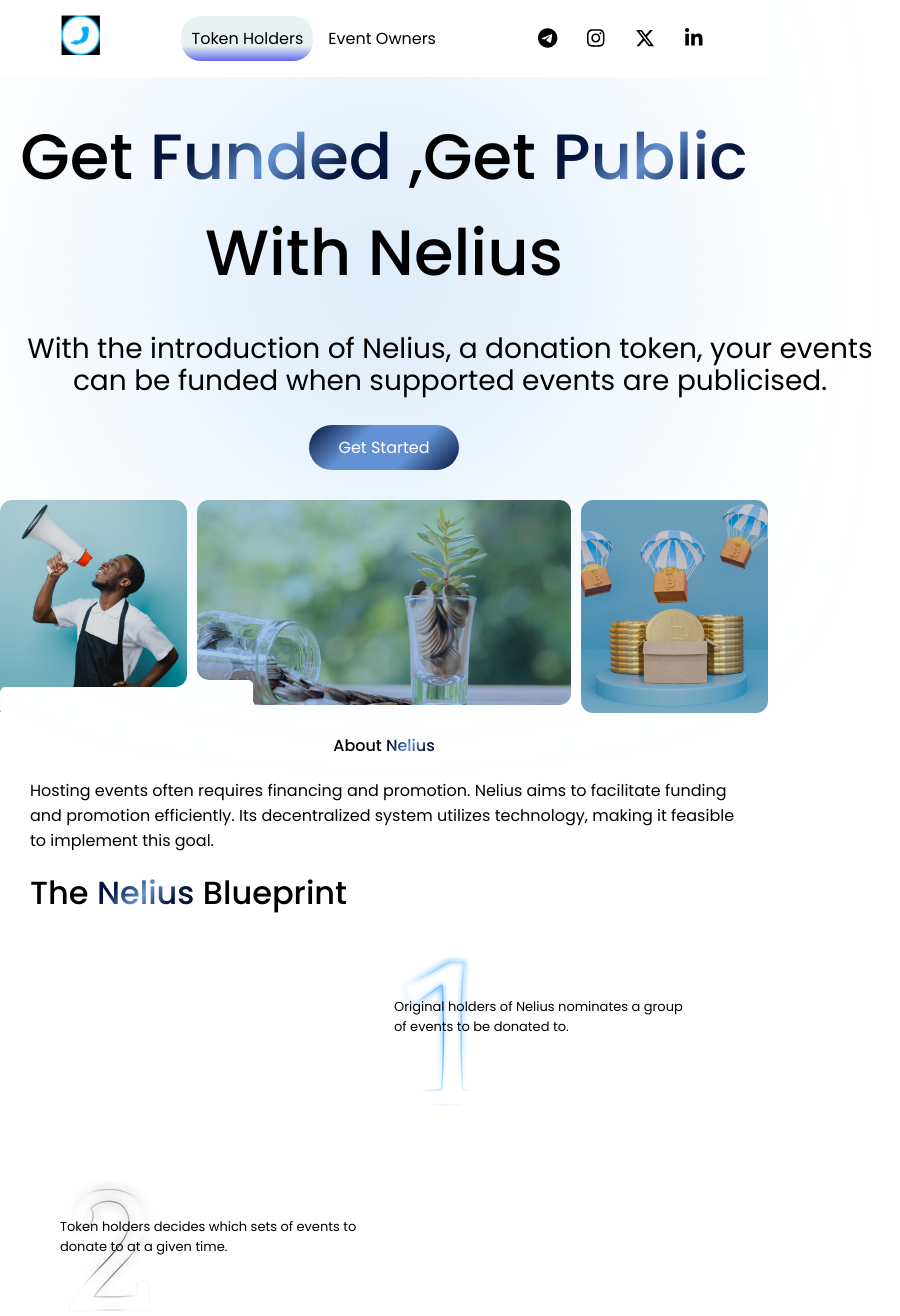
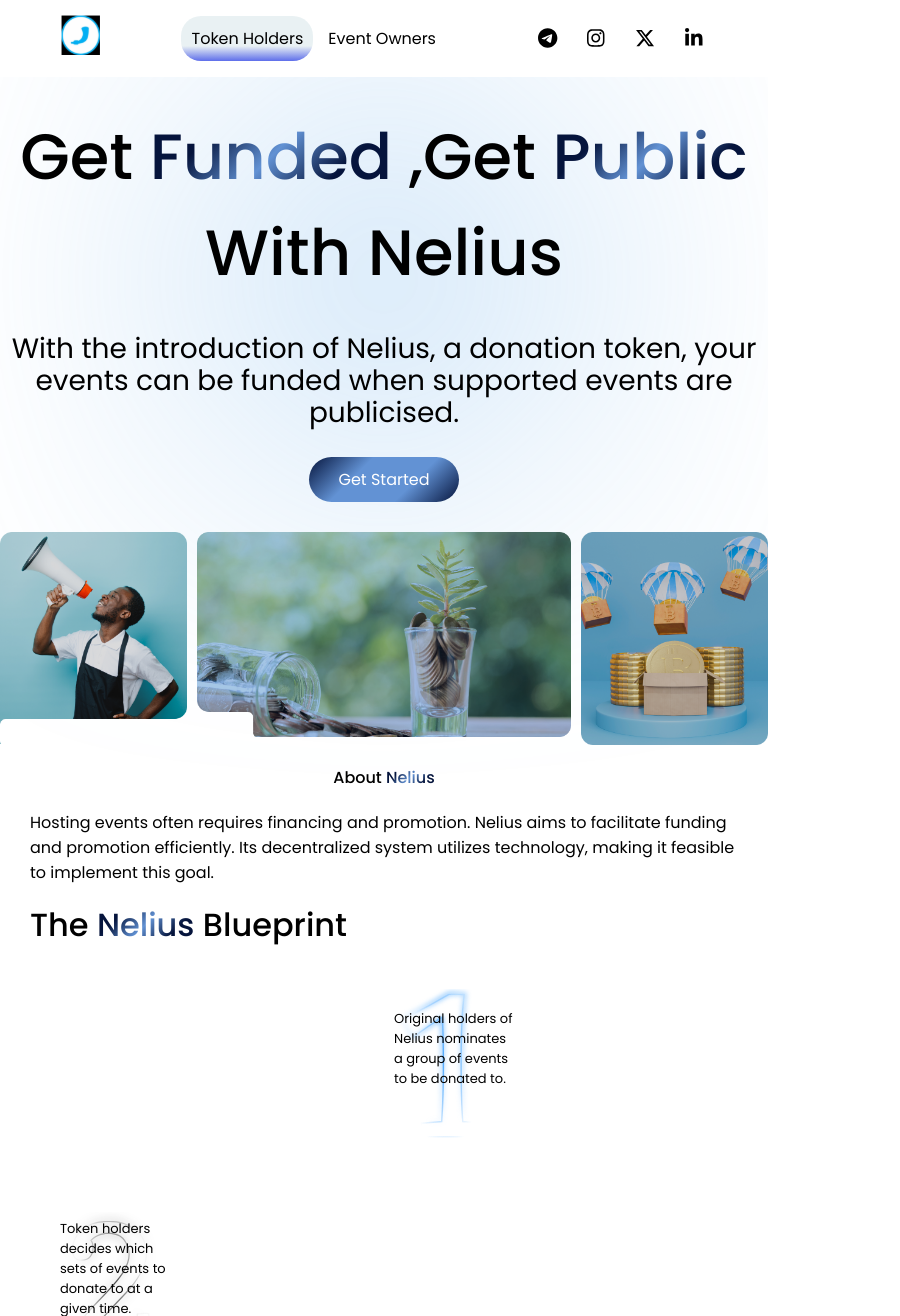
Before and after one commit to Temi-Michael/Nelius, a React (Create React App) app: page / in a window 768 px wide. Shown: the top 1316 px of the page, 900 px wide, since content can reach past the window. Built offline with nearby package versions, Linux system fonts and the light colour scheme.

Commit message:
Project Part Completion

```diff
--- a/src/App.css
+++ b/src/App.css
@@ -239,7 +239,7 @@ nav {
 
 .sectionOneParagraph p {
   display: inline-block;
-  width: 900px;
+  width: 100%;
   text-align: center;
   justify-content: center;
   font-size: 28px;
@@ -331,25 +331,21 @@ nav {
     margin: 0;
   }
 
-  .stageCard p {
-    display: flex;
-    align-items: center;
+  .stageCard .cardText {
     width: 100px;
     font-size: small;
   }
 }
 
-@media screen and (min-width: 700px) and (max-width: 1160px) {
+@media screen and (min-width: 701px) and (max-width: 1160px) {
   .blueprint .blueprintText {
     font-size: xx-large;
     font-weight: 500;
     margin: 0;
   }
 
-  .stageCard p {
-    display: flex;
-    align-items: center;
-    width: 100px;
+  .stageCard .cardText {
+    width: 120px;
     font-size: small;
   }
 }
@@ -361,12 +357,12 @@ nav {
   align-items: center;
 }
 
-.stageCard p {
+.stageCard .cardText {
   z-index: 1;
   position: absolute;
   display: flex;
   align-items: center;
-  width: 300px;
+  /* width: 300px; */
 }
 
 .blueprint {
--- a/src/components/Blueprint.jsx
+++ b/src/components/Blueprint.jsx
@@ -25,11 +25,11 @@ export default function Blueprint() {
                     <p>{blueprints.zero[1]}</p>
                 </div>
                 <div className="stageCard" style={{}}>
-                    <p style={{}}>{blueprints.one}</p>
+                    <p style={{}} className="cardText">{blueprints.one}</p>
                     <img src={One} alt="One" width={100} height={200} />
                 </div>
                 <div className="stageCard" style={{}}>
-                    <p style={{}}>{blueprints.two}</p>
+                    <p style={{}} className="cardText">{blueprints.two}</p>
                     <img src={Two} alt="One" width={100} height={200} />
                 </div>
                 <div className="stageCards">
@@ -39,11 +39,11 @@ export default function Blueprint() {
                     <p>{blueprints.zero[1]}</p>
                 </div>
                 <div className="stageCard" style={{}}>
-                    <p style={{}}>{blueprints.three}</p>
+                    <p style={{}} className="cardText">{blueprints.three}</p>
                     <img src={Three} alt="One" width={100} height={200} />
                 </div>
                 <div className="stageCard" style={{}}>
-                    <p style={{}}>{blueprints.four}</p>
+                    <p style={{}} className="cardText">{blueprints.four}</p>
                     <img src={Four} alt="One" width={100} height={200} />
                 </div>
                 <div className="stageCards">
@@ -53,7 +53,7 @@ export default function Blueprint() {
                     <p>{blueprints.zero[1]}</p>
                 </div>
                 <div className="stageCard" style={{}}>
-                    <p style={{}}>{blueprints.five}</p>
+                    <p style={{}} className="cardText">{blueprints.five}</p>
                     <img src={Five} alt="One" width={100} height={200} />
                 </div>
             </div>
```
